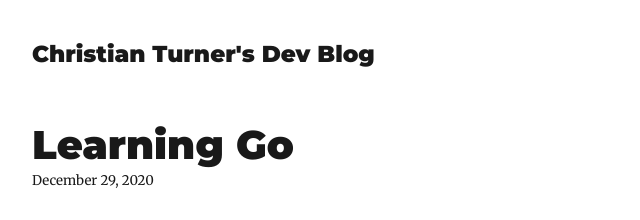
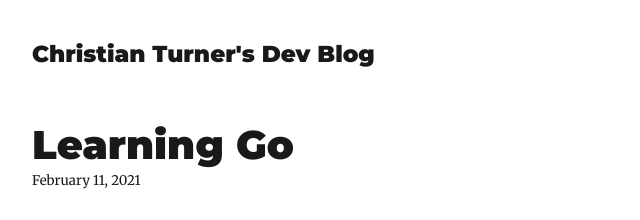
Before and after one commit to cdt-eth/blog, a Gatsby site in the folder blog/: page /blog/Go/ in a window 1280 px wide. Shown: the top 220 px of the page, 293-933 px from the left. Built offline with nearby package versions, Linux system fonts and the light colour scheme; Gatsby itself is replaced by a stand-in of ours; some packages are replaced by stand-ins of ours.

Commit message:
update date

```diff
--- a/blog/content/blog/Go/index.md
+++ b/blog/content/blog/Go/index.md
@@ -1,6 +1,6 @@
 ---
 path: go
-date: 2020-12-29T01:22:55.506Z
+date: 2021-2-11T01:22:55.506Z
 title: Learning Go
 description: My Golang Journey
 ---
```
